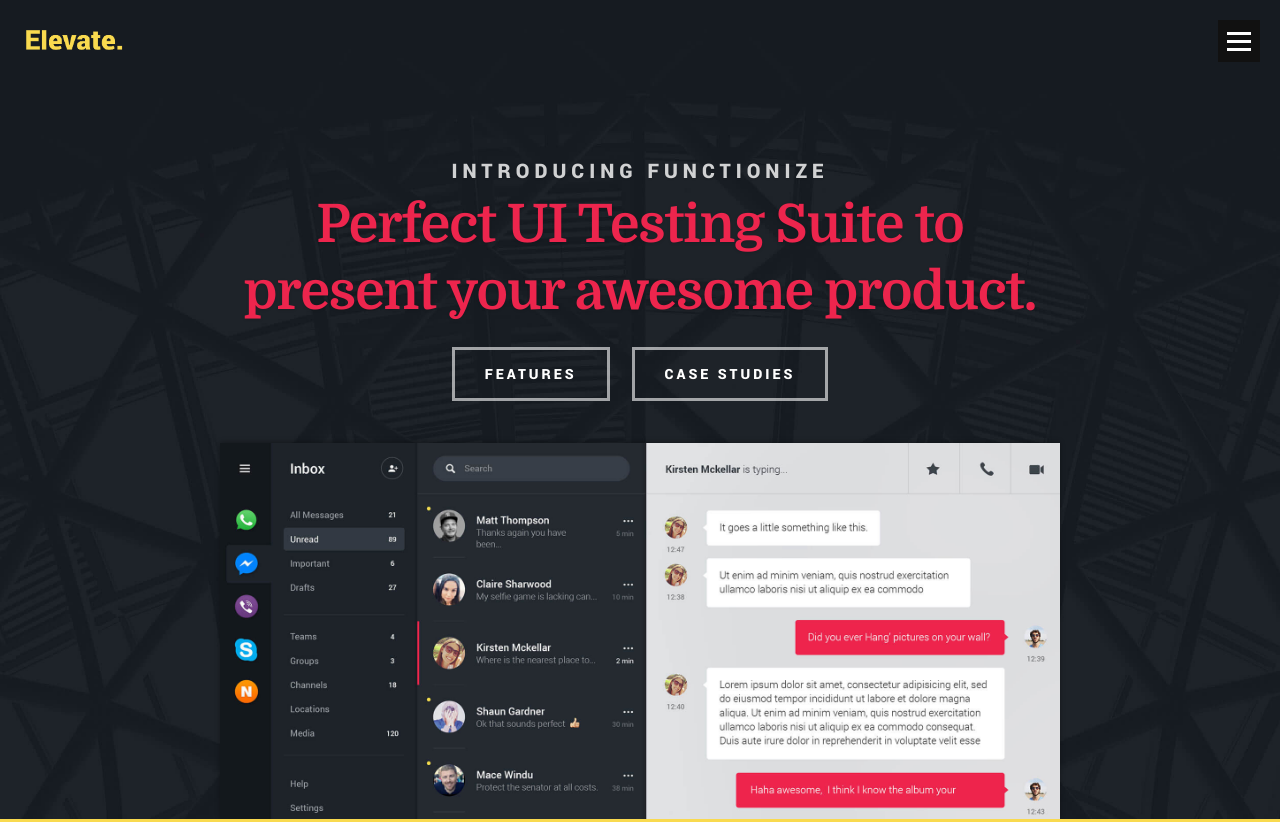
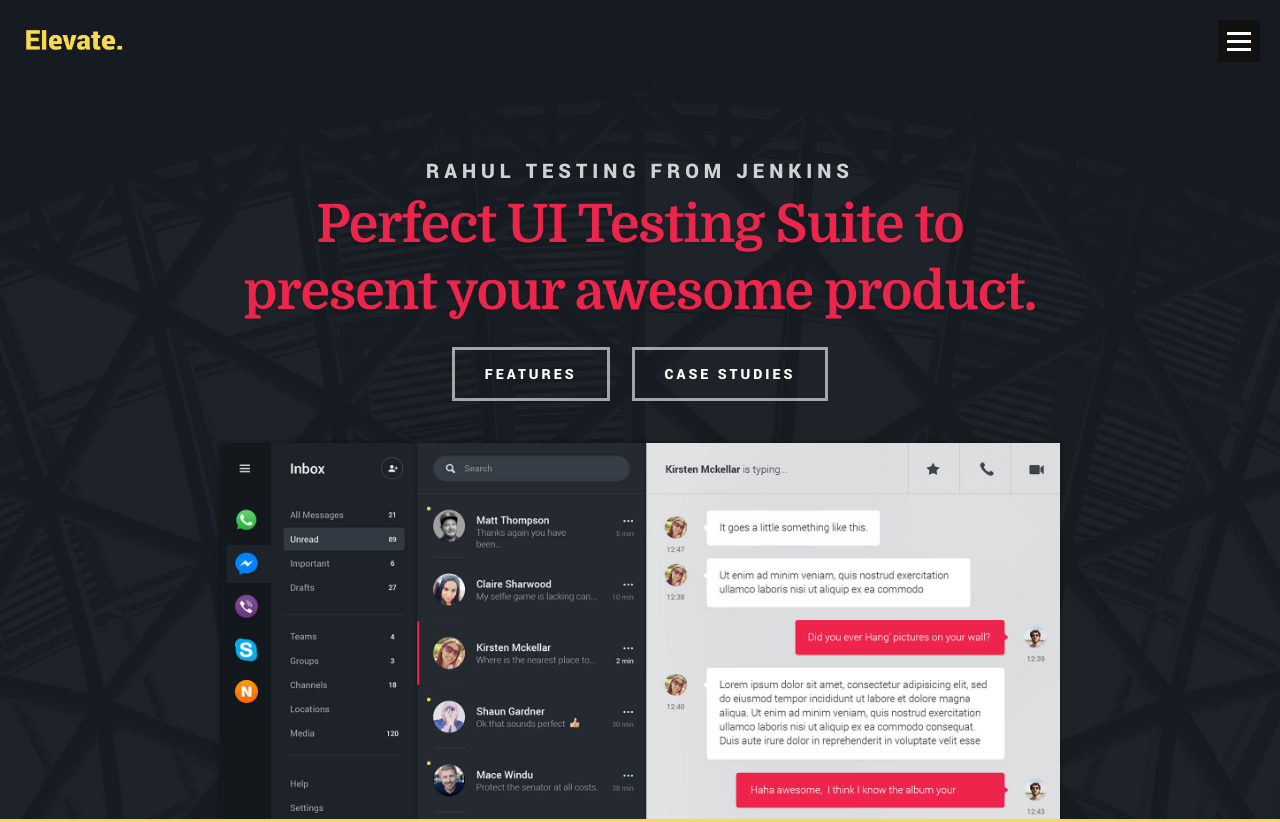
Before and after one commit to rahul-FT/AWS-Codebuild-CI-with-Functionize, a website: page Template/index.html in a window 1280 px wide. Shown: the top 822 px of the page. Drawn offline with Linux system fonts and the light colour scheme; files whose address does not match are found by name.

Commit message:
Final Changes

```diff
--- a/Template/index.html
+++ b/Template/index.html
@@ -90,7 +90,7 @@
 		   <div class="row intro-content">
 		   	<div class="col-twelve">
 
-		   		<h3 class="animate-intro">Introducing Functionize</h3>
+          <h3 class="animate-intro">Rahul Testing From Jenkins</h3>
 
 					<h1 class="animate-intro">
 						Perfect UI Testing Suite to present your awesome product.
```
Also changed, not shown: 1 other file.
